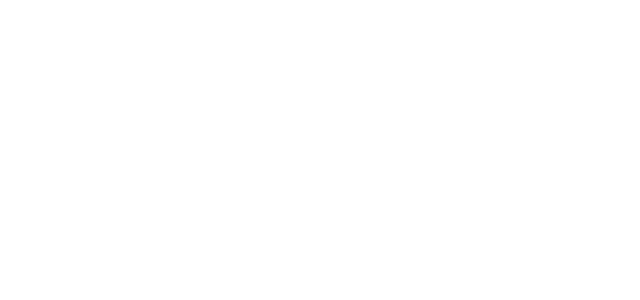
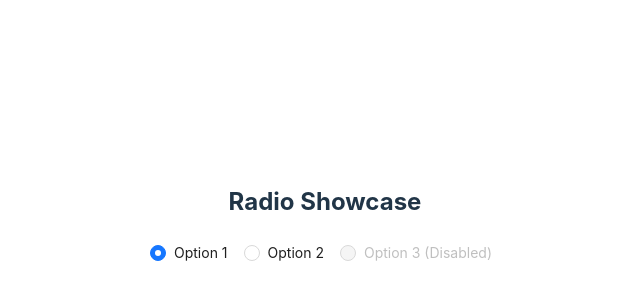
Before and after one commit to thanhbinh02/react-cypress-template, a React (Vite) app: page /radio in a window 1280 px wide. Before the commit this address had no page. Shown: the part 186-486 px from the top of the page, without its empty margins (315-955 px from the left). Built offline with nearby package versions, Linux system fonts and the light colour scheme.

Commit message:
feat: add testing for radio

```diff
--- a/src/App.tsx
+++ b/src/App.tsx
@@ -6,6 +6,7 @@
 import HomePage from "./pages/home";
 import ButtonShowcasePage from "./pages/button-showcase-page";
 import InputShowcasePage from "./pages/input-showcase-page";
+import RadioShowcasePage from "./pages/radio-showcase-page";
 
 function App() {
   return (
@@ -15,6 +16,7 @@
         <Route path="/message" element={<MessageShowcasePage />} />
         <Route path="/button" element={<ButtonShowcasePage />} />
         <Route path="/input" element={<InputShowcasePage />} />
+        <Route path="/radio" element={<RadioShowcasePage />} />
       </Routes>
     </Router>
   );
--- a/src/pages/home.tsx
+++ b/src/pages/home.tsx
@@ -12,6 +12,7 @@
       </Button>
       <Button onClick={() => navigate("/button")}>Go to Button Showcase</Button>
       <Button onClick={() => navigate("/input")}>Go to Input Showcase</Button>
+      <Button onClick={() => navigate("/radio")}>Go to Radio Showcase</Button>
     </div>
   );
 };
--- /dev/null
+++ b/src/pages/radio-showcase-page.tsx
@@ -0,0 +1,31 @@
+// RadioShowcasePage.tsx
+import { Radio } from "antd";
+import { useState } from "react";
+
+const RadioShowcasePage = () => {
+  const [value, setValue] = useState("option1");
+
+  return (
+    <div>
+      <h2>Radio Showcase</h2>
+      <Radio.Group
+        id="exampleRadioGroup"
+        data-testid="radio-group"
+        onChange={(e) => setValue(e.target.value)}
+        value={value}
+      >
+        <Radio value="option1" data-testid="radio-option1">
+          Option 1
+        </Radio>
+        <Radio value="option2" data-testid="radio-option2">
+          Option 2
+        </Radio>
+        <Radio value="option3" disabled data-testid="radio-option3">
+          Option 3 (Disabled)
+        </Radio>
+      </Radio.Group>
+    </div>
+  );
+};
+
+export default RadioShowcasePage;
```
Also changed, not shown: 1 other file (tests, documents, lock files or other folders).
